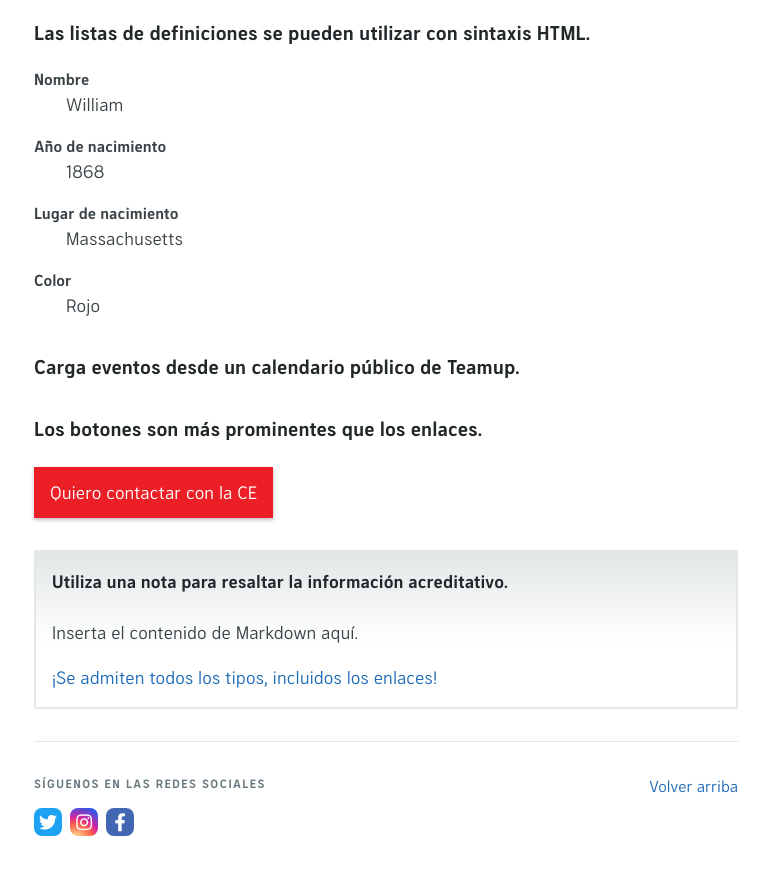
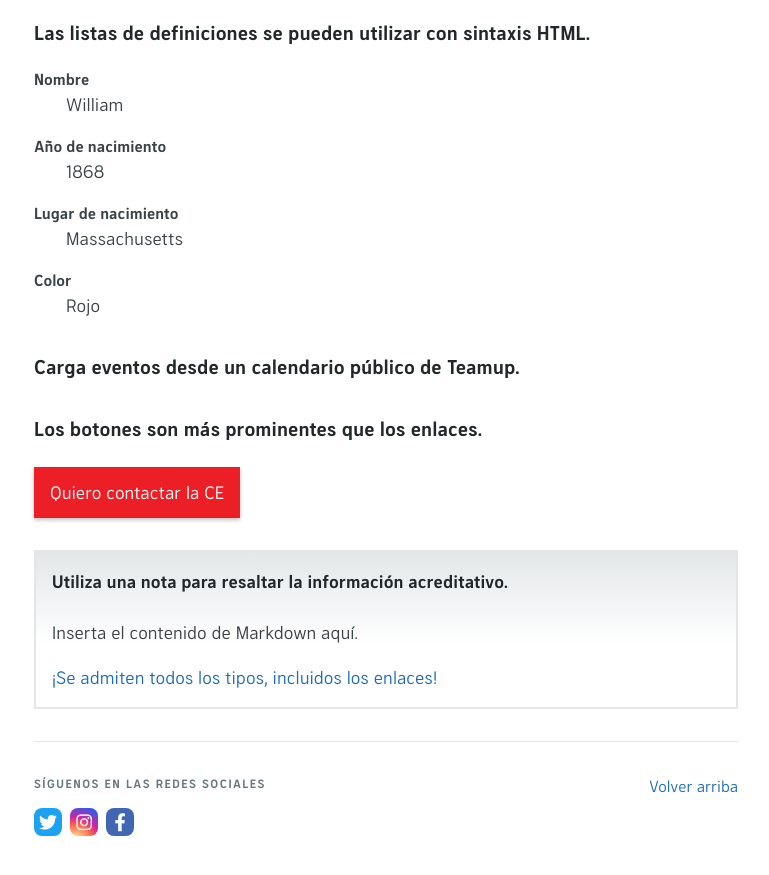
Before and after one commit to ChicagoDSA/haymarket, a Jekyll site: the page built from _homepage/es/index.md, in a window 1280 px wide and 900 px high, scrolled down 4158 px. Shown: the top 875 px of the window, without its empty margins (254-1023 px from the left). Built offline with Jekyll 4.4.1, drawn with Linux system fonts in a browser that asks for light colours; nearby versions of some CDN libraries; some web fonts are replaced; library files that are not in the unit come from our copies; the repository's description, which GitHub fills in, is left out.

Commit message:
drop con

```diff
--- a/_homepage/es/index.md
+++ b/_homepage/es/index.md
@@ -108,7 +108,7 @@ Utiliza baldosas para diseñar tus colecciones. Agrega un límite opcional.
 
 ### Los botones son más prominentes que los enlaces.
 
-{% include comp-button.html text="Quiero contactar con la CE" link="otra-pagina" %}
+{% include comp-button.html text="Quiero contactar la CE" link="otra-pagina" %}
 
 {% capture note %}
 #### Utiliza una nota para resaltar la información acreditativo.
```
